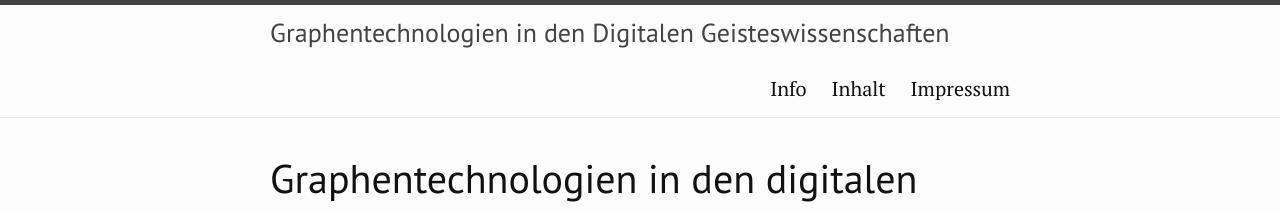
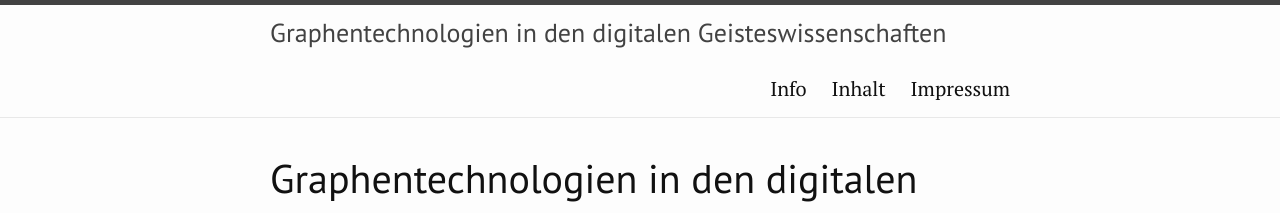
Before and after one commit to kuczera/Graphentechnologien, a Jekyll site: the page built from docs/index.md, in a window 1280 px wide. Shown: the top 213 px of the page. Built offline with Jekyll 4.4.1, drawn with Linux system fonts in a browser that asks for light colours; some of the changed text lies outside the part shown.

Commit message:
korrigiert

```diff
--- a/docs/_config.yml
+++ b/docs/_config.yml
@@ -6,7 +6,7 @@
 # 'jekyll serve'. If you change this file, please restart the server process.
 
 # Site settings
-title: Graphentechnologien in den Digitalen Geisteswissenschaften
+title: Graphentechnologien in den digitalen Geisteswissenschaften
 #email: andreas.kuczera@adwmainz.de
 description: > # this means to ignore newlines until "baseurl:"
   Eine Einführung in Graphentechnolgien in den Digitalen Geisteswissenschaften.
```
